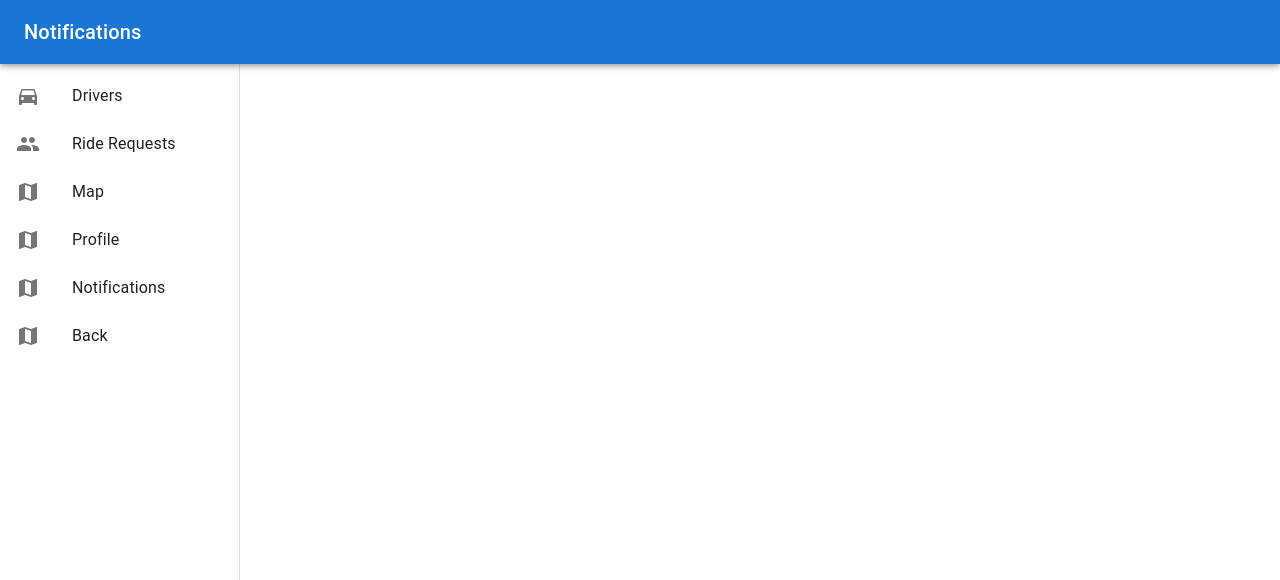
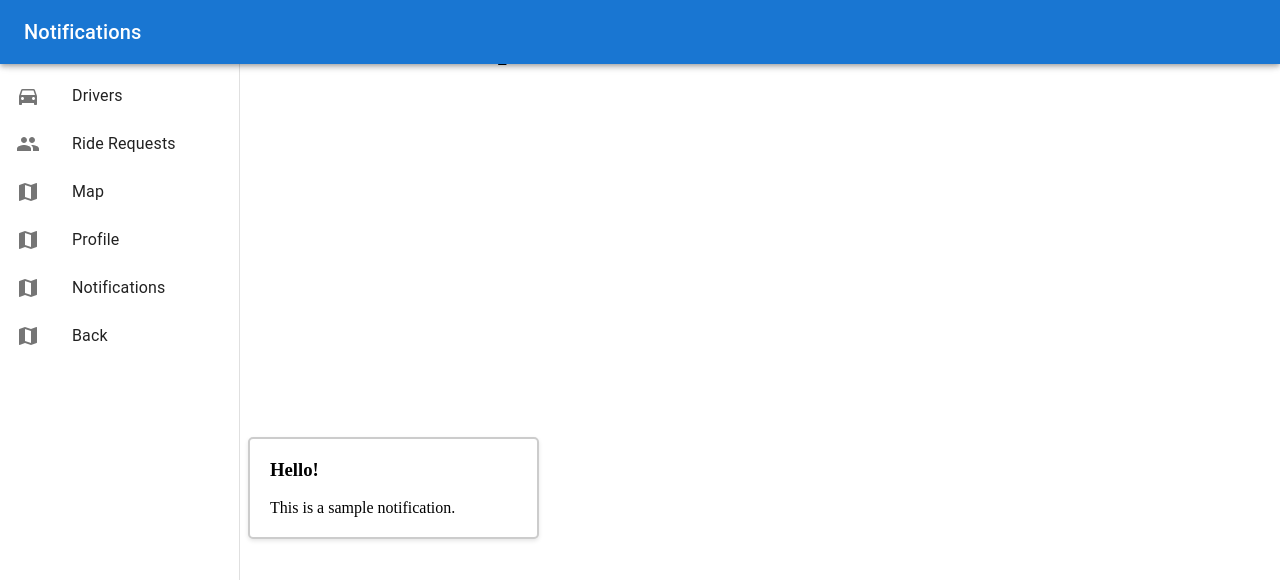
Before and after one commit to COS420-Fall23/Team-G, a React (Create React App) app: page /Notifications in a window 1280 px wide. Shown: the top 580 px of the page. Built offline with nearby package versions, Linux system fonts and the light colour scheme.

Commit message:
Added a notification component

```diff
--- /dev/null
+++ b/src/Home Dashboard/NotificationComponent.css
@@ -0,0 +1,26 @@
+/* NotificationComponent.css */
+
+.notification-container {
+    display: flex;
+    justify-content: center;
+    align-items: center;
+    height: 100vh;
+  }
+
+  .notification {
+    border: 2px solid #ccc;
+    padding: 20px;
+    border-radius: 5px;
+    box-shadow: 0 2px 4px rgba(0, 0, 0, 0.1);
+    background-color: #fff;
+    max-width: 400px;
+    width: 100%;
+  }
+
+  .notification h3 {
+    margin-top: 0;
+  }
+
+  .notification p {
+    margin-bottom: 0;
+  }
--- /dev/null
+++ b/src/Home Dashboard/NotificationComponent.jsx
@@ -0,0 +1,17 @@
+// NotificationComponent.jsx
+
+import React from 'react';
+import './NotificationComponent.css'; // Import the CSS file for styling
+
+const NotificationComponent = ({ notification }) => {
+  return (
+    <div className="notification-container">
+      <div className="notification">
+        <h3>{notification.title}</h3>
+        <p>{notification.message}</p>
+      </div>
+    </div>
+  );
+};
+
+export default NotificationComponent;
--- a/src/Home Dashboard/Notifications.jsx
+++ b/src/Home Dashboard/Notifications.jsx
@@ -24,6 +24,7 @@ import {
   useTheme,
   useMediaQuery,
 } from "@mui/material";
+import NotificationComponent from './NotificationComponent';
 import MenuIcon from '@mui/icons-material/Menu';
 import DirectionsCarIcon from "@mui/icons-material/DirectionsCar";
 import PeopleIcon from "@mui/icons-material/People";
@@ -51,6 +52,10 @@ const Notifications = () => {
 
   const handleDrawerToggle = () => {
     setMobileOpen(!mobileOpen);
+  };
+  const notificationData = {
+    title: 'Hello!',
+    message: 'This is a sample notification.',
   };
   return (
     <Box sx={{ display: 'flex' }}>
@@ -127,8 +132,16 @@ const Notifications = () => {
             </List>
           </Box>
         </Drawer>
+      <div className="app">
+      <h1>Notification Example</h1>
+      <NotificationComponent notification={notificationData} />
+    </div>
       </Box>
+
   );
+
+
+
 };
 
 export default Notifications;
```
